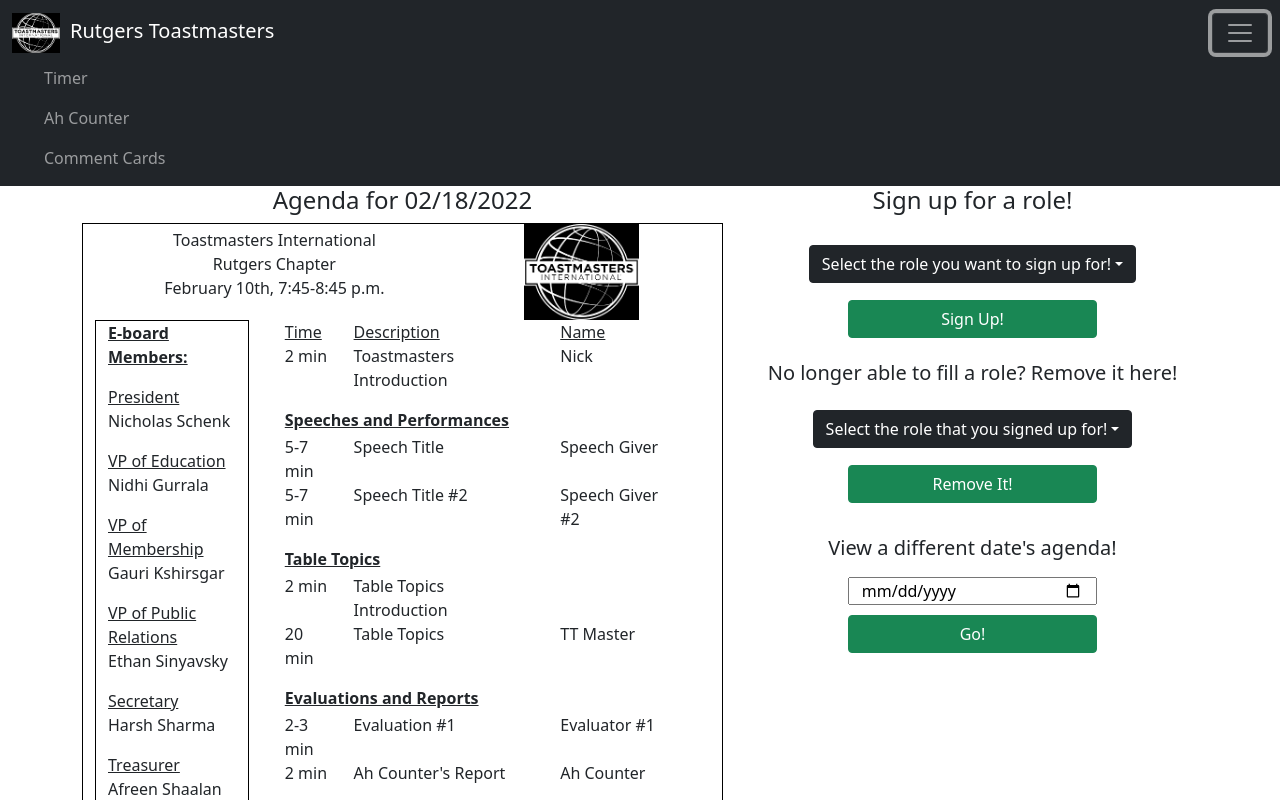
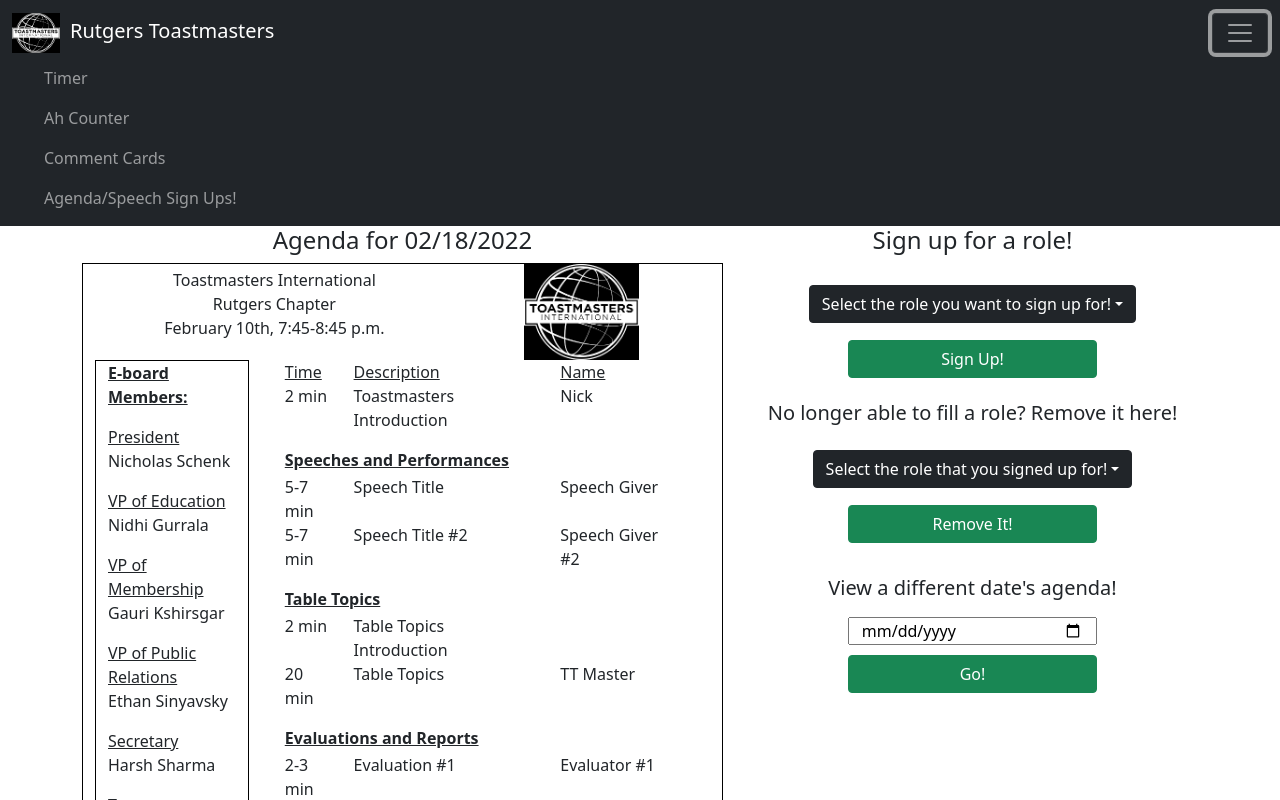
Before and after one commit to SujaySayini/Toastmasters, a React (Create React App) app: page / in a window 1280 px wide. Both pictures are taken after a click on the button "Toggle navigation". Shown: the top 800 px of the page. Built offline with nearby package versions, Linux system fonts and the light colour scheme.

Commit message:
added agenda page to the navbar

```diff
--- a/src/App.js
+++ b/src/App.js
@@ -4,6 +4,7 @@
 import { useState } from 'react';
 import Navbar from './components/Navbar';
 import CommentCard from './components/CommentCard';
+import AhCounter from './components/AhCounter'
 
 function App() {
   const [page,setPage] = useState(<Agenda></Agenda>);
--- a/src/components/Navbar.js
+++ b/src/components/Navbar.js
@@ -1,6 +1,7 @@
 import 'bootstrap/dist/css/bootstrap.min.css';
 import 'bootstrap/dist/js/bootstrap.bundle.min';
 import toastyblack from '../images/toasty-black.png';
+import Agenda from './Agenda';
 import AhCounter from './AhCounter';
 import CommentCard from './CommentCard';
 import Timer from './Timer';
@@ -36,6 +37,9 @@
                         <li className = "nav-item" >
                             <a className = "nav-link" href = "#" style={{textAlign: 'left', paddingLeft: '2em'}} onClick={() =>{props.swap(<CommentCard/>)}}>Comment Cards</a>
                         </li>
+                        <li className = "nav-item" >
+                            <a className = "nav-link" href = "#" style={{textAlign: 'left', paddingLeft: '2em'}} onClick={() =>{props.swap(<Agenda/>)}}>Agenda/Speech Sign Ups!</a>
+                        </li>
                     </ul>
                 </div>
 
```
